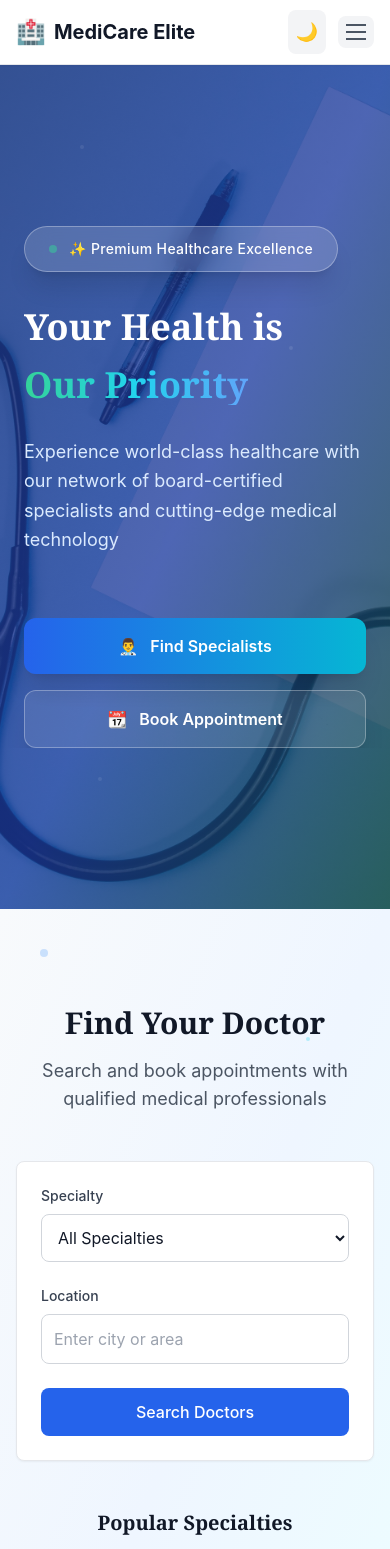
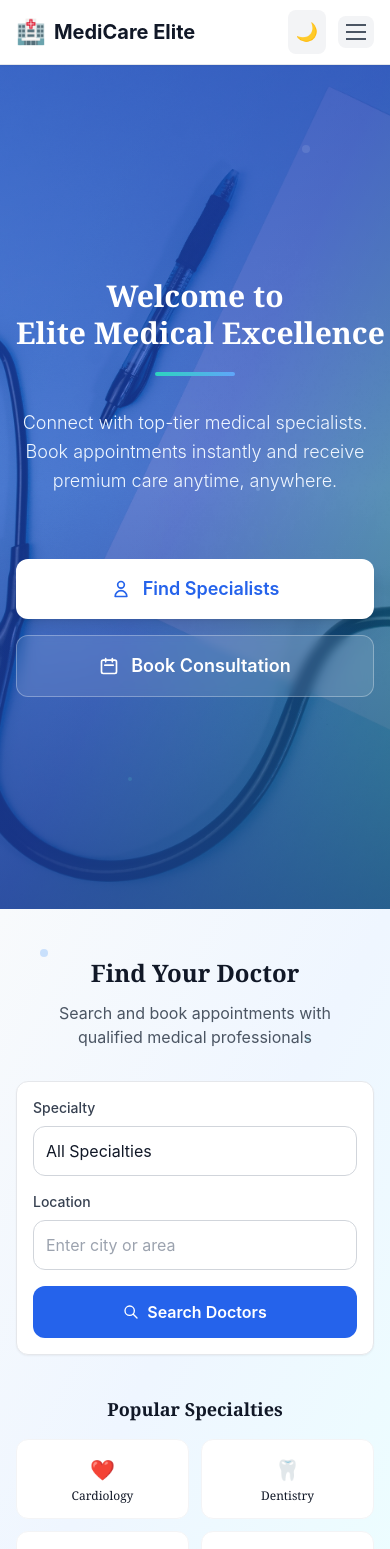
Before and after one commit to mohasbks/doctor-booking-system, a Vue app: page / in a window 390 px wide. Shown: the top 1549 px of the page. Built offline with nearby package versions, Linux system fonts and the light colour scheme.

Commit message:
Update HomePage.vue

```diff
--- a/src/components/HomePage.vue
+++ b/src/components/HomePage.vue
@@ -1,61 +1,68 @@
 <template>
-  <div>
-    <!-- Beautiful & Simple Hero Section -->
-    <section class="relative h-screen flex items-center justify-center overflow-hidden overscroll-none">
-      <!-- Clean Background -->
+  <div class="homepage-container">
+    <!-- Enhanced Clean Hero Section -->
+    <section class="relative min-h-screen flex items-center justify-center bg-gradient-to-br from-blue-600 via-blue-700 to-teal-600">
+      <!-- Enhanced Background -->
       <div class="absolute inset-0">
-        <img src="/pexels-tara-winstead-7722680.jpg" alt="Medical Professional" class="w-full h-full object-cover">
-        <div class="absolute inset-0 bg-gradient-to-br from-blue-900/80 via-blue-800/70 to-teal-900/80"></div>
+        <img src="/pexels-tara-winstead-7722680.jpg" alt="Medical Professional" class="w-full h-full object-cover opacity-40">
+        <div class="absolute inset-0 bg-gradient-to-t from-blue-900/60 via-transparent to-blue-800/40"></div>
       </div>
 
-      <!-- Subtle Background Pattern -->
-      <div class="absolute inset-0 opacity-10">
-        <div class="absolute top-20 left-20 w-1 h-1 bg-white rounded-full animate-twinkle"></div>
-        <div class="absolute top-40 right-32 w-1 h-1 bg-white rounded-full animate-twinkle" style="animation-delay: 2s;"></div>
-        <div class="absolute bottom-32 left-1/4 w-1 h-1 bg-white rounded-full animate-twinkle" style="animation-delay: 4s;"></div>
-        <div class="absolute top-1/3 right-1/4 w-1 h-1 bg-white rounded-full animate-twinkle" style="animation-delay: 6s;"></div>
+      <!-- Simple decorative elements -->
+      <div class="absolute inset-0 overflow-hidden">
+        <div class="absolute top-20 right-20 w-2 h-2 bg-white/20 rounded-full animate-pulse"></div>
+        <div class="absolute bottom-32 left-32 w-1 h-1 bg-teal-300/30 rounded-full animate-pulse" style="animation-delay: 2s;"></div>
+        <div class="absolute top-1/2 right-1/3 w-1 h-1 bg-blue-200/25 rounded-full animate-pulse" style="animation-delay: 3s;"></div>
       </div>
 
-      <div class="relative max-w-5xl mx-auto px-6 sm:px-8 lg:px-12 text-left md:text-center z-10 overflow-hidden">
-        <div class="space-y-8">
-          <!-- Badge -->
-          <div class="inline-flex items-center bg-white/15 backdrop-blur-md rounded-full px-6 py-3 border border-white/30 shadow-xl fade-in-up" style="animation-delay: 0.2s;">
-            <div class="w-2 h-2 bg-emerald-400 rounded-full mr-3 animate-pulse"></div>
-            <span class="text-white font-medium tracking-wide text-sm">✨ Premium Healthcare Excellence</span>
+      <div class="relative w-full max-w-7xl mx-auto px-4 sm:px-6 lg:px-8 text-center z-10 py-10 sm:py-16 lg:py-20">
+        <div class="space-y-8 sm:space-y-10 lg:space-y-12">
+
+          <!-- Simplified Main Title Section -->
+          <div class="space-y-6 sm:space-y-8">
+            <div class="space-y-5 sm:space-y-6">
+              <h1 class="text-3xl sm:text-5xl md:text-6xl lg:text-7xl xl:text-8xl font-bold text-white leading-tight min-h-[50px] sm:min-h-[70px] md:min-h-[90px] lg:min-h-[110px] break-words">
+                <span class="text-white">Welcome to </span>
+                <span class="typewriter-text" data-text="MediCare Pro">
+                  <span class="typewriter-cursor opacity-100 animate-pulse">|</span>
+                </span>
+              </h1>
+              <!-- Simple Decorative Line -->
+              <div class="flex justify-center">
+                <div class="w-20 sm:w-28 md:w-32 h-1 bg-gradient-to-r from-teal-400 to-blue-400 rounded-full"></div>
+              </div>
+            </div>
           </div>
 
-          <!-- Main Heading with Typewriter Animation -->
-          <div class="space-y-4">
-            <h1 class="text-4xl sm:text-5xl md:text-6xl lg:text-7xl font-bold leading-tight text-white typewriter-text" data-text="Your Health is">
-              <span class="typewriter-cursor">|</span>
-            </h1>
-            <h2 class="text-4xl sm:text-5xl md:text-6xl lg:text-7xl font-bold bg-gradient-to-r from-emerald-400 via-cyan-400 to-blue-400 bg-clip-text text-transparent typewriter-text-2" data-text="Our Priority">
-              <span class="typewriter-cursor-2">|</span>
-            </h2>
+          <!-- Simplified Description Section -->
+          <div class="max-w-3xl mx-auto">
+            <p class="text-lg sm:text-xl md:text-2xl text-blue-50 leading-relaxed text-center font-light">
+              Connect with top-tier medical specialists. Book appointments instantly and receive premium care anytime, anywhere.
+            </p>
           </div>
 
-          <!-- Description -->
-          <p class="text-lg sm:text-xl md:text-2xl text-blue-100 max-w-3xl md:mx-auto leading-relaxed fade-in-up" style="animation-delay: 0.8s;">
-            Experience world-class healthcare with our network of board-certified specialists and cutting-edge medical technology
-          </p>
-
-          <!-- Action Buttons -->
-          <div class="flex flex-col sm:flex-row gap-4 md:justify-center pt-8 fade-in-up" style="animation-delay: 1s;">
-            <button @click="$emit('navigate', 'doctors')" class="hero-btn-primary">
-              <span class="icon-user-md mr-2"></span>
+          <!-- Simple Action Buttons -->
+          <div class="flex flex-col sm:flex-row gap-4 justify-center pt-8">
+            <button @click="$emit('navigate', 'doctors')" class="bg-white text-blue-600 hover:bg-blue-50 font-semibold py-4 px-8 rounded-xl text-lg transition-colors shadow-lg hover:shadow-xl flex items-center justify-center w-full sm:w-auto">
+              <svg class="w-5 h-5 mr-3" fill="none" stroke="currentColor" viewBox="0 0 24 24">
+                <path stroke-linecap="round" stroke-linejoin="round" stroke-width="2" d="M16 7a4 4 0 11-8 0 4 4 0 018 0zM12 14a7 7 0 00-7 7h14a7 7 0 00-7-7z"></path>
+              </svg>
               Find Specialists
             </button>
-            <button @click="$emit('navigate', 'appointments')" class="hero-btn-secondary">
-              <span class="icon-calendar-plus mr-2"></span>
-              Book Appointment
+
+            <button @click="$emit('navigate', 'appointments')" class="bg-white/10 backdrop-blur-sm text-white hover:bg-white/20 font-semibold py-4 px-8 rounded-xl text-lg transition-colors border border-white/30 hover:border-white/50 flex items-center justify-center w-full sm:w-auto">
+              <svg class="w-5 h-5 mr-3" fill="none" stroke="currentColor" viewBox="0 0 24 24">
+                <path stroke-linecap="round" stroke-linejoin="round" stroke-width="2" d="M8 7V3m8 4V3m-9 8h10M5 21h14a2 2 0 002-2V7a2 2 0 00-2-2H5a2 2 0 00-2 2v12a2 2 0 002 2z"></path>
+              </svg>
+              Book Consultation
             </button>
           </div>
         </div>
       </div>
     </section>
 
-    <!-- Beautiful Search Section -->
-    <section class="py-24 bg-gradient-to-br from-slate-50 via-blue-50 to-cyan-50 dark:from-secondary-900 dark:via-blue-900 dark:to-cyan-900 relative overflow-hidden">
+    <!-- Mobile-Optimized Search Section -->
+    <section class="py-12 sm:py-16 lg:py-24 bg-gradient-to-br from-slate-50 via-blue-50 to-cyan-50 dark:from-secondary-900 dark:via-blue-900 dark:to-cyan-900 relative overflow-hidden">
       <!-- Background Decorations -->
       <div class="absolute inset-0 opacity-30">
         <div class="absolute top-10 left-10 w-2 h-2 bg-blue-400 rounded-full animate-ping"></div>
@@ -65,32 +72,32 @@
       </div>
 
       <div class="max-w-6xl mx-auto px-4 sm:px-6 lg:px-8 relative">
-        <div class="text-center mb-12">
-          <h2 class="text-3xl md:text-4xl font-bold text-gray-900 dark:text-white mb-4">
+        <div class="text-center mb-8 sm:mb-10 lg:mb-12">
+          <h2 class="text-2xl sm:text-3xl md:text-4xl font-bold text-gray-900 dark:text-white mb-3 sm:mb-4 px-4">
             Find Your Doctor
           </h2>
-          <p class="text-lg text-gray-600 dark:text-gray-300 max-w-2xl mx-auto">
+          <p class="text-base sm:text-lg text-gray-600 dark:text-gray-300 max-w-2xl mx-auto px-4">
             Search and book appointments with qualified medical professionals
           </p>
         </div>
 
-        <!-- Simple Search Card -->
-        <div class="bg-white dark:bg-gray-800 rounded-lg shadow-sm border border-gray-200 dark:border-gray-700 p-6 max-w-4xl mx-auto">
-          <div class="grid grid-cols-1 md:grid-cols-3 gap-6">
-            <!-- Specialty Selection -->
-            <div>
+        <!-- Mobile-Optimized Search Card -->
+        <div class="bg-white dark:bg-gray-800 rounded-xl shadow-sm border border-gray-200 dark:border-gray-700 p-4 sm:p-6 max-w-4xl mx-auto">
+          <div class="grid grid-cols-1 sm:grid-cols-2 lg:grid-cols-3 gap-4 sm:gap-6">
+            <!-- Mobile-Optimized Specialty Selection -->
+            <div class="sm:col-span-2 lg:col-span-1">
               <label class="block text-gray-700 dark:text-gray-300 text-sm font-medium mb-2">
                 Specialty
               </label>
-              <select v-model="searchSpecialty" class="w-full p-3 border border-gray-300 dark:border-gray-600 rounded-lg bg-white dark:bg-gray-700 text-gray-900 dark:text-gray-100 focus:ring-2 focus:ring-blue-500 focus:border-blue-500 transition-colors">
+              <select v-model="searchSpecialty" class="w-full p-3 sm:p-4 border border-gray-300 dark:border-gray-600 rounded-xl bg-white dark:bg-gray-700 text-gray-900 dark:text-gray-100 focus:ring-2 focus:ring-blue-500 focus:border-blue-500 transition-colors text-base appearance-none">
                 <option value="">All Specialties</option>
-                <option v-for="specialty in specialties" :key="specialty" :value="specialty">
-                  {{ specialty }}
+                <option v-for="specialty in specialties" :key="specialty.name" :value="specialty.name">
+                  {{ specialty.icon }} {{ specialty.name }}
                 </option>
               </select>
             </div>
 
-            <!-- Location Input -->
+            <!-- Mobile-Optimized Location Input -->
             <div>
               <label class="block text-gray-700 dark:text-gray-300 text-sm font-medium mb-2">
                 Location
@@ -99,34 +106,37 @@
                 v-model="searchLocation"
                 type="text"
                 placeholder="Enter city or area"
-                class="w-full p-3 border border-gray-300 dark:border-gray-600 rounded-lg bg-white dark:bg-gray-700 text-gray-900 dark:text-gray-100 focus:ring-2 focus:ring-blue-500 focus:border-blue-500 transition-colors placeholder-gray-400 dark:placeholder-gray-500"
+                class="w-full p-3 sm:p-4 border border-gray-300 dark:border-gray-600 rounded-xl bg-white dark:bg-gray-700 text-gray-900 dark:text-gray-100 focus:ring-2 focus:ring-blue-500 focus:border-blue-500 transition-colors placeholder-gray-400 dark:placeholder-gray-500 text-base"
               />
             </div>
 
-            <!-- Search Button -->
-            <div class="flex items-end">
+            <!-- Mobile-Optimized Search Button -->
+            <div class="flex items-end sm:col-span-2 lg:col-span-1">
               <button
                 @click="searchDoctors"
-                class="w-full bg-blue-600 hover:bg-blue-700 text-white font-medium py-3 px-6 rounded-lg transition-colors duration-200"
+                class="w-full bg-blue-600 hover:bg-blue-700 active:bg-blue-800 text-white font-semibold py-3 sm:py-4 px-6 rounded-xl transition-colors duration-200 text-base min-h-[52px] flex items-center justify-center"
               >
+                <svg class="w-4 h-4 mr-2 flex-shrink-0" fill="none" stroke="currentColor" viewBox="0 0 24 24">
+                  <path stroke-linecap="round" stroke-linejoin="round" stroke-width="2" d="M21 21l-6-6m2-5a7 7 0 11-14 0 7 7 0 0114 0z"></path>
+                </svg>
                 Search Doctors
               </button>
             </div>
           </div>
         </div>
 
-        <!-- Quick Specialty Cards -->
-        <div class="mt-12">
-          <h3 class="text-xl font-semibold text-center mb-6 text-gray-900 dark:text-white">
+        <!-- Mobile-Optimized Quick Specialty Cards -->
+        <div class="mt-10 sm:mt-12">
+          <h3 class="text-lg sm:text-xl font-semibold text-center mb-4 sm:mb-6 text-gray-900 dark:text-white px-4">
             Popular Specialties
           </h3>
-          <div class="grid grid-cols-2 md:grid-cols-4 gap-4">
+          <div class="grid grid-cols-2 sm:grid-cols-3 lg:grid-cols-4 gap-3 sm:gap-4">
             <div v-for="specialty in quickSpecialties" :key="specialty"
                  @click="searchBySpecialty(specialty)"
-                 class="bg-white dark:bg-gray-800 rounded-lg p-4 text-center cursor-pointer hover:shadow-md hover:-translate-y-1 transition-all duration-200 border border-gray-100 dark:border-gray-700 hover:border-blue-200 dark:hover:border-blue-600"
+                 class="bg-white dark:bg-gray-800 rounded-xl p-3 sm:p-4 text-center cursor-pointer hover:shadow-md hover:-translate-y-1 transition-all duration-200 border border-gray-100 dark:border-gray-700 hover:border-blue-200 dark:hover:border-blue-600 active:scale-95 min-h-[80px] flex flex-col justify-center"
             >
-              <div class="text-2xl mb-2">{{ getSpecialtyIcon(specialty) }}</div>
-              <h4 class="font-medium text-gray-900 dark:text-white text-sm">{{ specialty }}</h4>
+              <div class="text-xl sm:text-2xl mb-1 sm:mb-2">{{ getSpecialtyIcon(specialty) }}</div>
+              <h4 class="font-medium text-gray-900 dark:text-white text-xs sm:text-sm leading-tight">{{ specialty }}</h4>
             </div>
           </div>
         </div>
@@ -399,8 +409,7 @@
 </template>
 
 <script>
-import { ref, computed, onMounted } from 'vue'
-import { doctors, specialties, specialtyCards } from '../data/doctors.js'
+import { ref, onMounted, computed } from 'vue'
 
 export default {
   name: 'HomePage',
@@ -438,12 +447,25 @@ export default {
     }
 
     const searchDoctors = () => {
+      // Store search criteria in localStorage
+      const searchCriteria = {
+        specialty: searchSpecialty.value,
+        location: searchLocation.value,
+        doctor: searchDoctor.value
+      }
+      localStorage.setItem('searchCriteria', JSON.stringify(searchCriteria))
       emit('navigate', 'doctors')
     }
 
     const searchBySpecialty = (specialty) => {
-      console.log('Searching by specialty:', specialty)
-      localStorage.setItem('selectedSpecialty', specialty)
+      // Set the selected specialty and store in localStorage
+      searchSpecialty.value = specialty
+      const searchCriteria = {
+        specialty: specialty,
+        location: '',
+        doctor: ''
+      }
+      localStorage.setItem('searchCriteria', JSON.stringify(searchCriteria))
       emit('navigate', 'doctors')
     }
 
@@ -497,25 +519,25 @@ export default {
     }
 
     onMounted(() => {
-      // Start typewriter animations
+      observeElements()
+
+      // Start typewriter animations with delays
       setTimeout(() => {
-        const text1 = document.querySelector('.typewriter-text')
-        if (text1) {
-          typeWriter(text1, 'Your Health is', 80)
+        const titleElement = document.querySelector('.typewriter-text')
+        const titleCursor = document.querySelector('.typewriter-cursor')
+        if (titleElement && titleCursor) {
+          typeWriter(titleElement, 'Elite Medical Excellence', 80)
         }
       }, 1000)
 
       setTimeout(() => {
-        const text2 = document.querySelector('.typewriter-text-2')
-        if (text2) {
-          typeWriter(text2, 'Our Priority', 80)
+        const subtitleElement = document.querySelector('.typewriter-text-2')
+        const subtitleCursor = document.querySelector('.typewriter-cursor-2')
+        if (subtitleElement && subtitleCursor) {
+          subtitleCursor.style.opacity = '1'
+          typeWriter(subtitleElement, 'Transforming Lives Through Exceptional Care', 70)
         }
-      }, 3000)
-
-      // Initialize scroll animations
-      setTimeout(() => {
-        observeElements()
-      }, 500)
+      }, 4000)
     })
 
     return {
@@ -523,7 +545,6 @@ export default {
       searchLocation,
       searchDoctor,
       specialties,
-      specialtyCards,
       quickSpecialties,
       getSpecialtyIcon,
       searchDoctors,
@@ -536,6 +557,14 @@ export default {
 </script>
 
 <style scoped>
+/* Homepage Container - Prevent Scrollbar Issues */
+.homepage-container {
+  overflow-x: hidden;
+  width: 100%;
+  max-width: 100vw;
+  box-sizing: border-box;
+}
+
 /* Hero Section Animations */
 .fade-in-up {
   opacity: 0;
```
